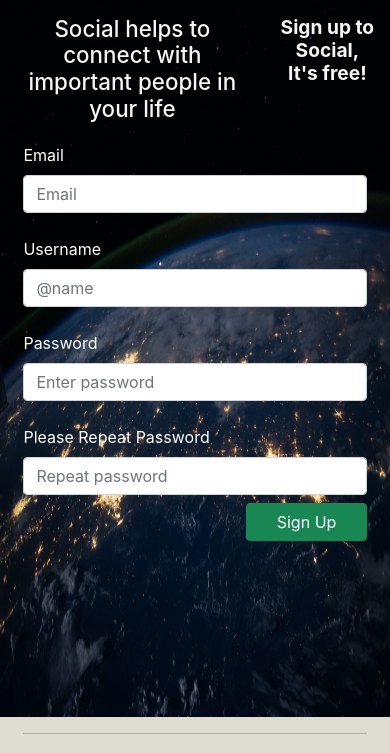
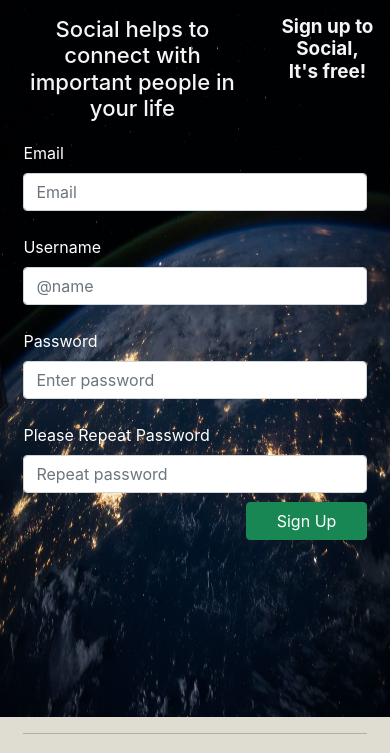
Before and after one commit to Zachj345/Social-Media-Clone-with-Messages, a Flask app: page /sign-up-login in a window 390 px wide. Shown: the part 56-809 px from the top of the page. Run offline with Flask 2, Linux system fonts and the light colour scheme; some libraries are stand-ins or nearby versions.

Commit message:
small font size updates

```diff
--- a/website/templates/sign_up.html
+++ b/website/templates/sign_up.html
@@ -12,7 +12,7 @@
         background-repeat: no-repeat;
       }
       .headr {
-        font-size: 1.88rem;
+        font-size: 1.87rem;
         margin: 5% 10% 0 5%;
         color: whitesmoke;
       }
@@ -36,12 +36,12 @@
       }
       @media (min-width: 0px) and (max-width: 740px) {
         .headr-two {
-          font-size: 1.2rem;
+          font-size: 1.18rem;
           margin: 4% 4% 0 0%;
           text-align: center;
         }
         .headr {
-          font-size: 1.4rem;
+          font-size: 1.38rem;
           margin: 4% 8% 0 4%;
           text-align: center;
         }
```
